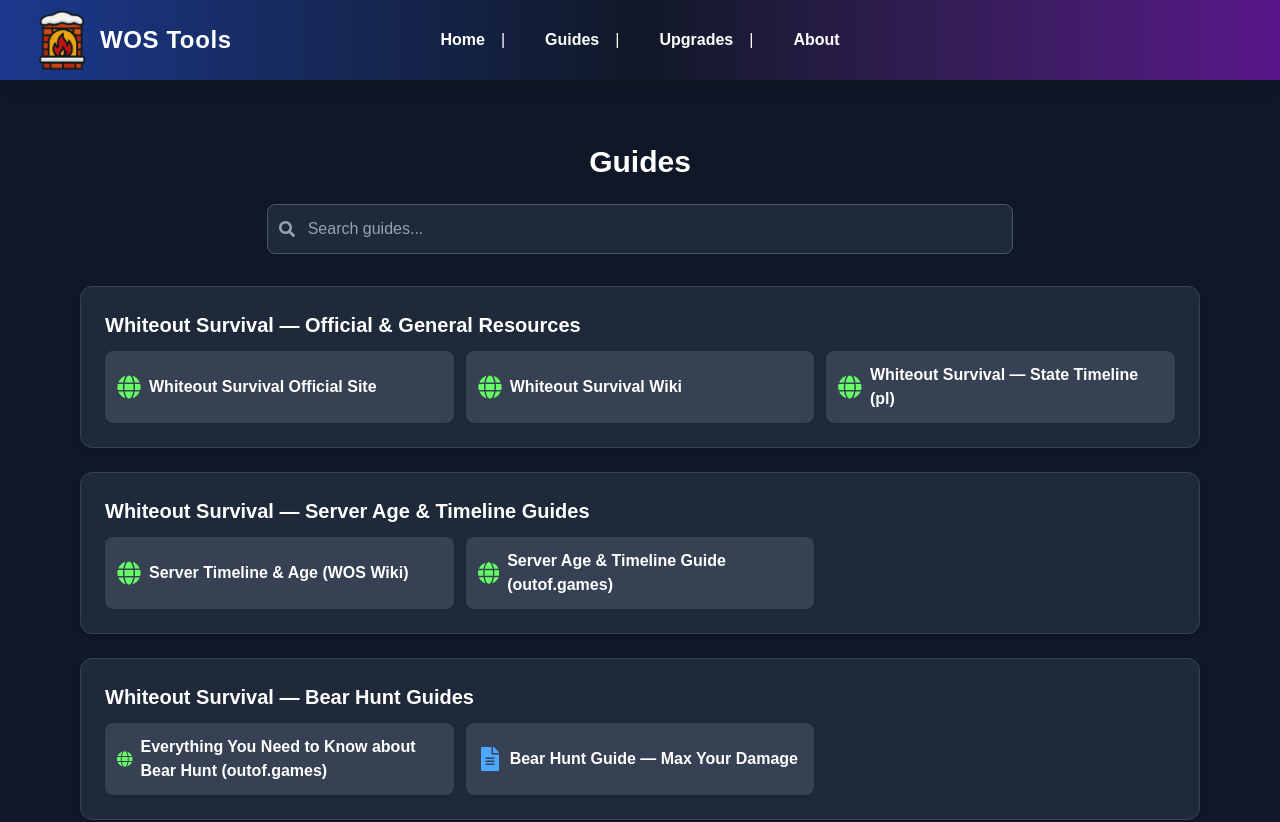
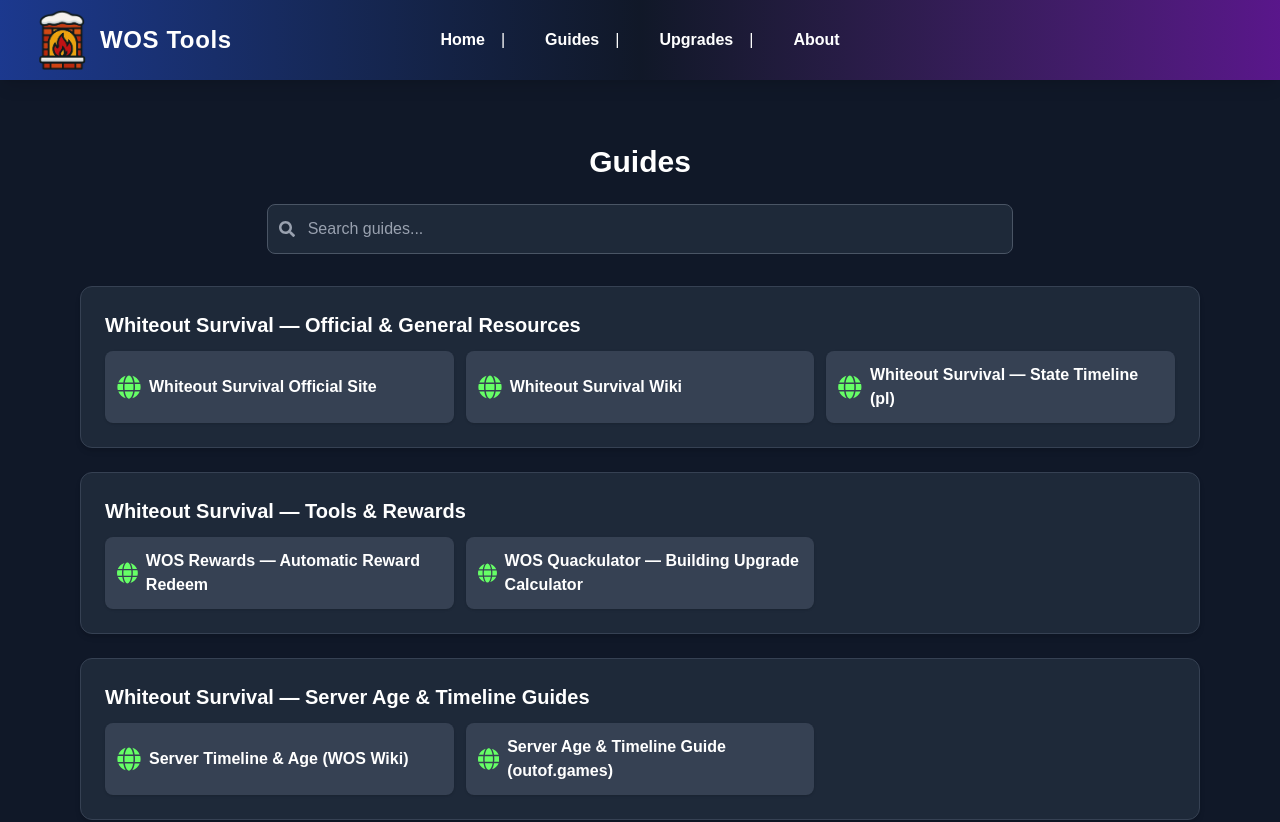
Before and after one commit to Taifinkaba/WhiteoutSurvivalTools, a Next.js app in the folder wos-tools/: page /guides in a window 1280 px wide. Shown: the top 822 px of the page. Built offline with nearby package versions, Linux system fonts and the light colour scheme.

Commit message:
Guides has extra links

```diff
--- a/wos-tools/data/guides.ts
+++ b/wos-tools/data/guides.ts
@@ -42,6 +42,25 @@
     ],
     tags: ["whiteout", "official", "general"]
   },
+
+    {
+        title: "Whiteout Survival — Tools & Rewards",
+        resources: [
+            {
+                type: "website",
+                title: "WOS Rewards — Automatic Reward Redeem",
+                url: "https://www.wosrewards.com/",
+                description: "Automatically redeem your Whiteout Survival reward codes quickly and efficiently."
+            },
+            {
+                type: "website",
+                title: "WOS Quackulator — Building Upgrade Calculator",
+                url: "https://quackulator.com/building.php",
+                description: "Calculate the resources and time needed to upgrade buildings in Whiteout Survival efficiently."
+            }
+        ],
+        tags: ["whiteout", "tools", "rewards", "calculator", "building", "misc"]
+    },
 
   {
     title: "Whiteout Survival — Server Age & Timeline Guides",
@@ -143,7 +162,7 @@
     tags: ["whiteout", "pets"]
   },
 
-    {
+   {
         title: "Whiteout Survival — Video Tutorials",
         resources: [
             {
```
